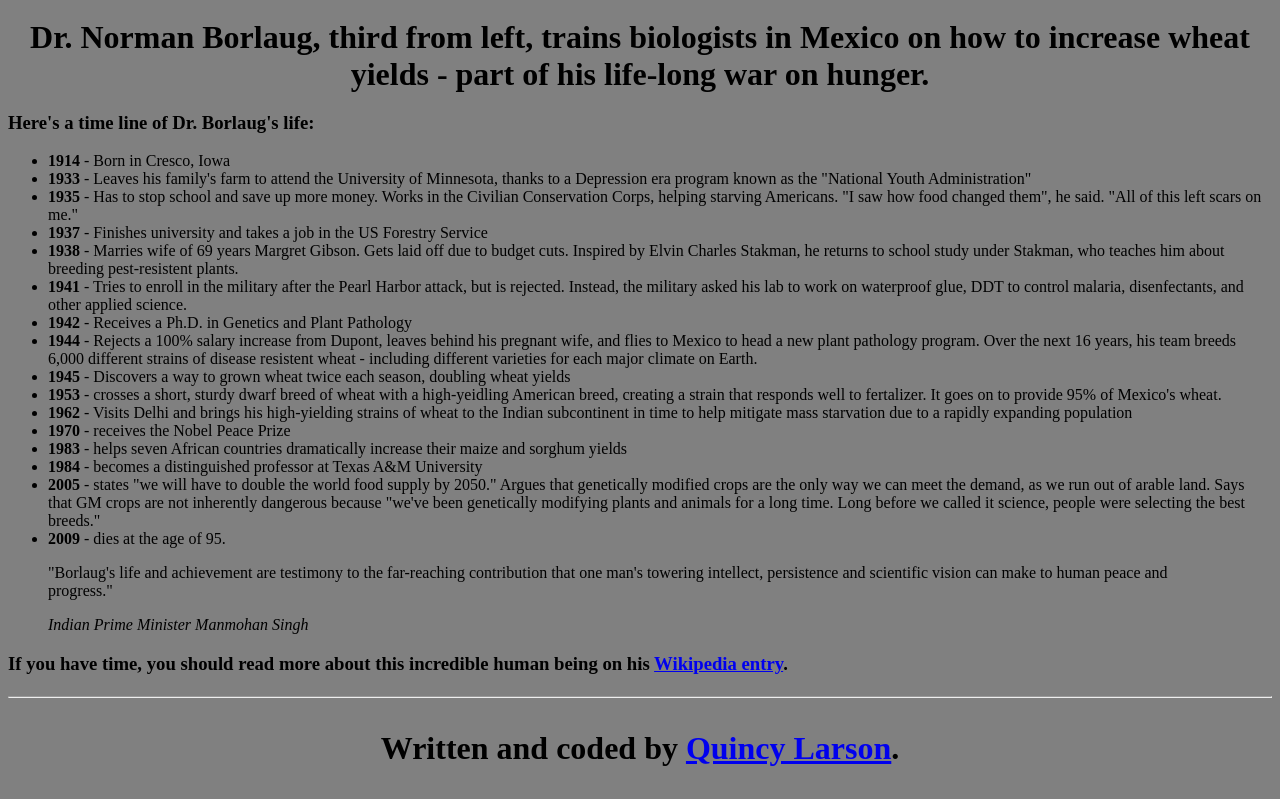
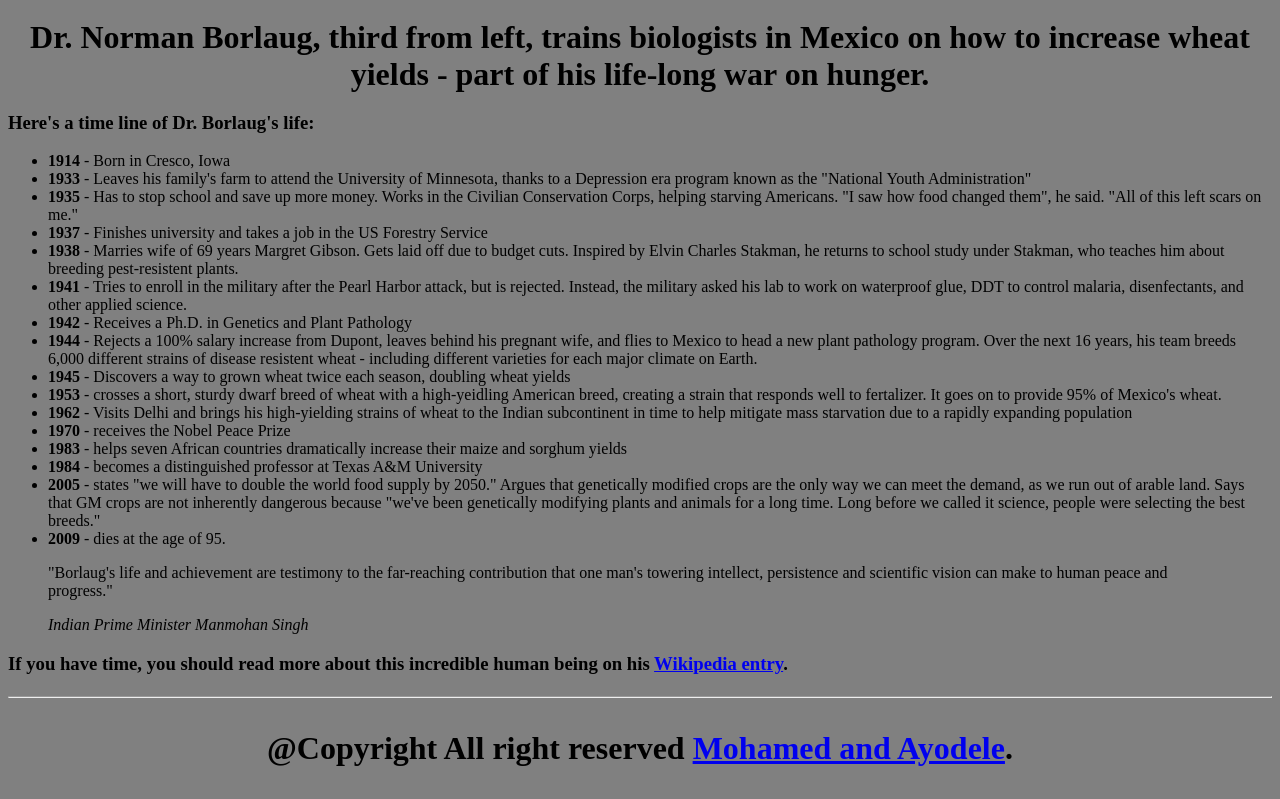
Before and after one commit to sahalsoftware1/Mohamed_Ayodele, a plain HTML site: page index.html in a window 1280 px wide. Shown: the part 473-1272 px from the top of the page. Drawn offline with Linux system fonts and the light colour scheme.

Commit message:
Update index.html

```diff
--- a/index.html
+++ b/index.html
@@ -47,7 +47,7 @@
       </div>
       <footer class="text-center">
         <hr>
-        <p>Written and coded by <a href="https://www.freecodecamp.com/quincylarson" target="_blank">Quincy Larson</a>.</p>
+        <p>@Copyright All right reserved <a href="#" target="_blank">Mohamed and Ayodele</a>.</p>
       </footer>
     </div>
 
```
